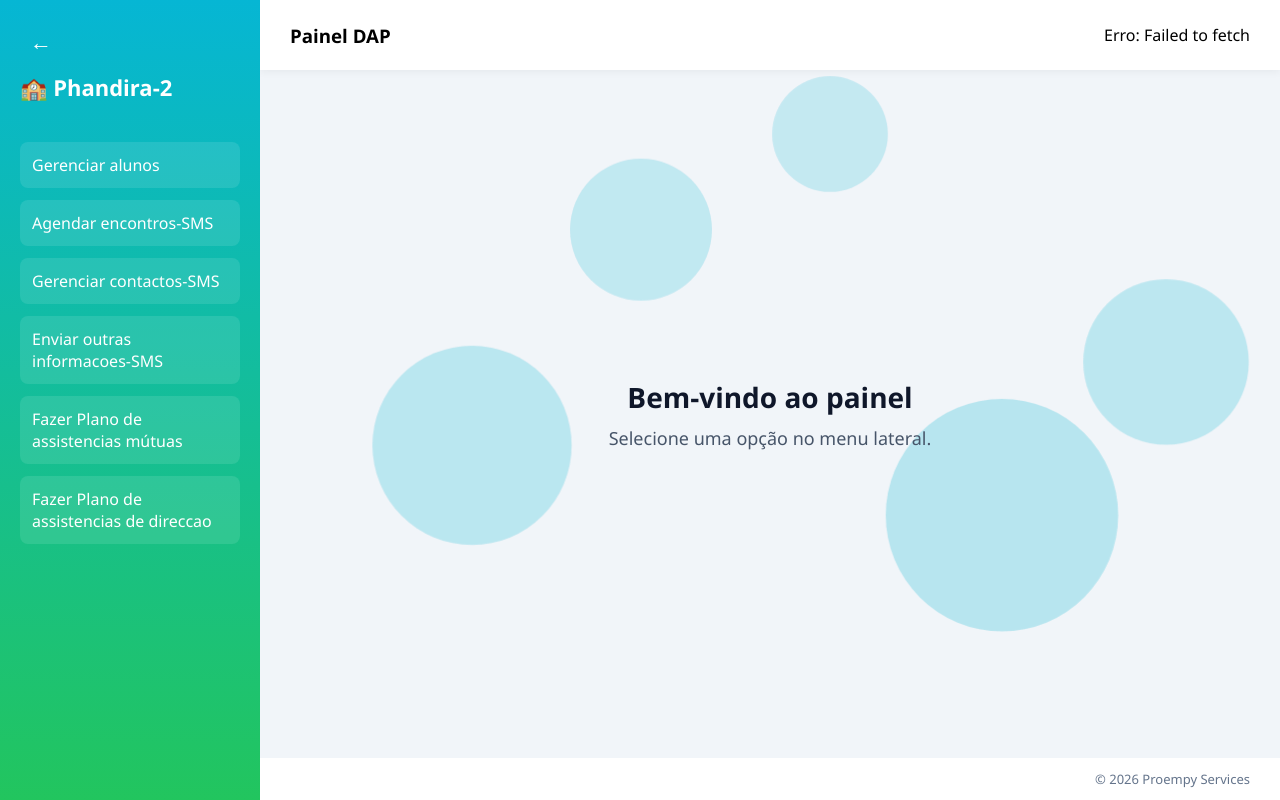
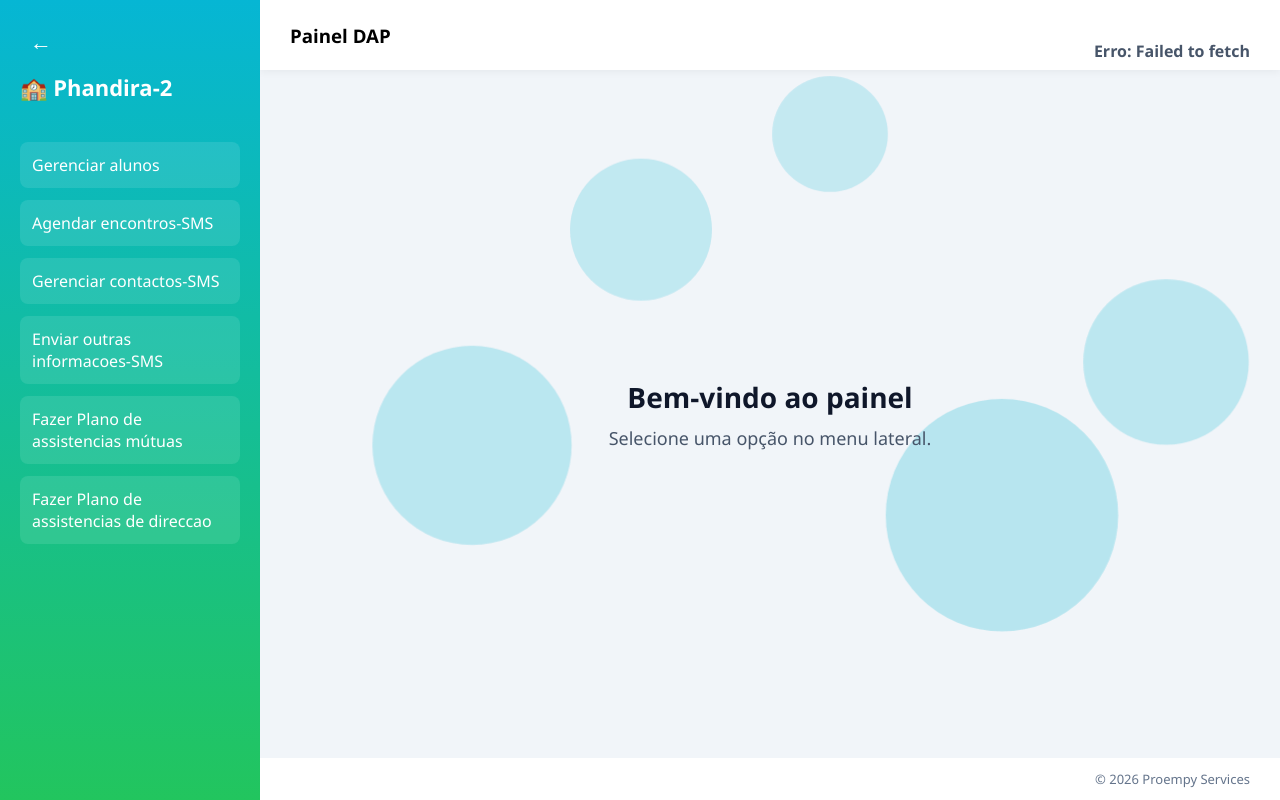
Before and after one commit to LuisPaulinoLevene/Gestao-escolar, a FastAPI app: template templates/dap.html in a window 1280 px wide. Run offline with FastAPI, Linux system fonts and the light colour scheme; the template is opened without the code that fills it, so the values that code supplies are empty.

Commit message:
Add files via upload

```diff
--- a/templates/dap.html
+++ b/templates/dap.html
@@ -156,6 +156,20 @@ body{display:flex;background:#f1f5f9;}
     text-align:right;
     z-index:2;
 }
+
+/* Estilo para o contador de SMS */
+#smsCount {
+    color: #475569; /* cor padrão */
+    font-weight: bold;
+    font-size: 16px;
+    text-align: right;
+    display: inline-block;
+    margin-top: 20px;
+    position: absolute;
+    right: 30px;
+    top: 20px;
+}
+
 </style>
 </head>
 
@@ -185,7 +199,7 @@ body{display:flex;background:#f1f5f9;}
     <div class="topbar">
         <h3>Painel DAP</h3>
         <div>
-            <span id="smsCount"></span>
+            <span id="smsCount"></span> <!-- Exibirá o contador de SMS -->
         </div>
     </div>
 
@@ -260,7 +274,8 @@ function mostrarSmsEquivalentes(smsEquivalentes) {
 
     // Se o número de SMS for menor ou igual a 100, exibe a mensagem de recarga
     if (smsEquivalentes <= 100) {
-        smsCountElement.innerHTML += `<br><span style="color:red;"> <a href="https://mozesms.com" target="_blank" style="color:red; text-decoration:none; font-weight:bold;">Recarregar</a></span>`;    }
+        smsCountElement.innerHTML += `<br><span style="color:red;"> <a href="https://mozesms.com" target="_blank" style="color:red; text-decoration:none; font-weight:bold;">Recarregar</a></span>`;
+    }
 }
 
 // Funções de navegação
@@ -293,7 +308,10 @@ function criarAss_direccao(){
 }
 
 // Iniciar consulta ao saldo assim que a página for carregada
-window.onload = consultarSaldo;
+window.onload = function() {
+    consultarSaldo(); // Chama a primeira consulta
+    setInterval(consultarSaldo, 10000); // Faz a consulta a cada 10 segundos
+};
 </script>
 
 </body>
```
